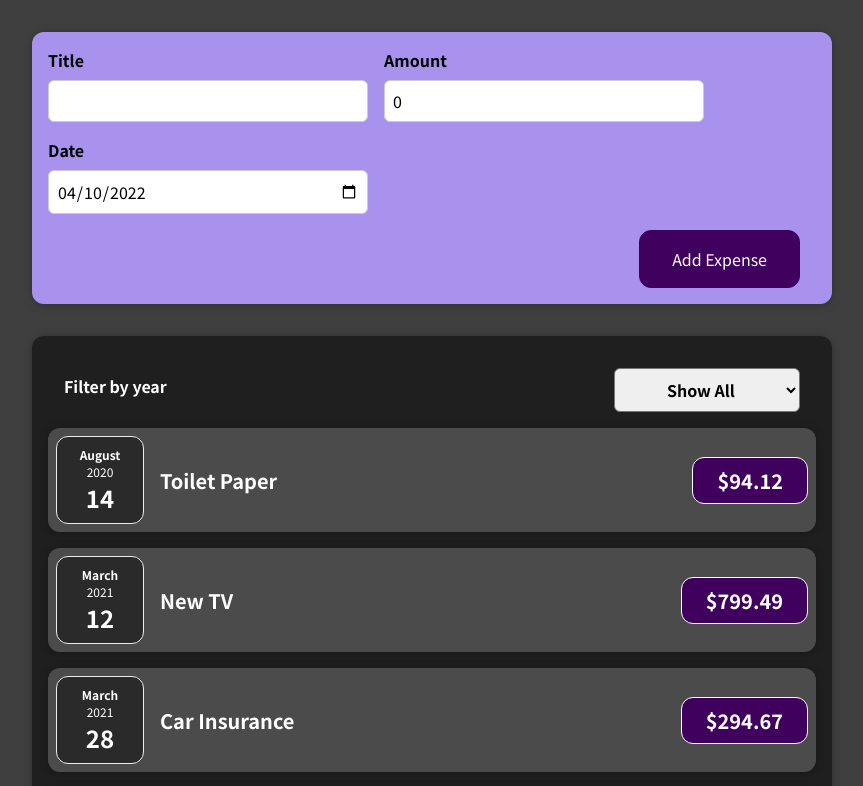
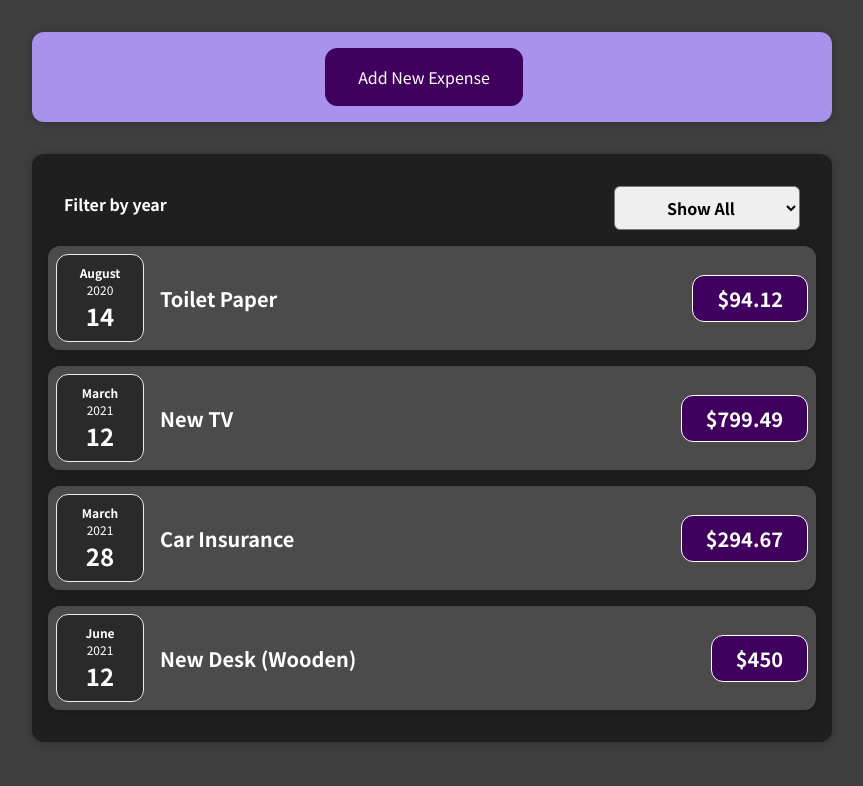
Before and after one commit to Solar5503/react-complete-guide-max, a React (Create React App) app: page / in a window 1280 px wide. Shown: the top 786 px of the page, without its empty margins (208-1071 px from the left). Built offline with nearby package versions, Linux system fonts and the light colour scheme.

Commit message:
hidden form

```diff
--- a/src/App.tsx
+++ b/src/App.tsx
@@ -10,7 +10,7 @@ interface IExpense {
   date: Date;
 }
 
-const DUMMY_EXPENSES = [
+const DUMMY_EXPENSES: IExpense[] = [
   {
     id: 'e1',
     title: 'Toilet Paper',
--- a/src/components/Expenses/Expense.tsx
+++ b/src/components/Expenses/Expense.tsx
@@ -1,10 +1,10 @@
-import ExpenseItem from './ExpenseItem';
+import React, { useState } from 'react';
+import Card from '../UI/Card';
 import styles from './Expense.module.scss';
-import Card from '../UI/Card';
 import ExpensesFilter from './ExpensesFilter';
-import { useState } from 'react';
+import ExpensesList from './ExpensesList';
 
-interface IExpenses {
+interface IExpense {
   id: string;
   title: string;
   amount: number;
@@ -18,29 +18,15 @@ function Expense({ expenses }: any) {
   };
 
   const filteredExpenses = expenses.filter(
-    (item: IExpenses) => item.date.getFullYear() === choseYear
+    (item: IExpense) => item.date.getFullYear() === choseYear
   );
 
   const isShowAll = choseYear !== 0 ? filteredExpenses : expenses;
 
-  let expensesContent: JSX.Element = (
-    <p style={{ color: 'white', textAlign: 'center' }}>No expenses found</p>
-  );
-  if (isShowAll.length > 0) {
-    expensesContent = isShowAll.map((item: IExpenses) => (
-      <ExpenseItem
-        key={item.id}
-        title={item.title}
-        date={item.date}
-        amount={item.amount}
-      />
-    ));
-  }
-
   return (
     <Card className={styles.expenses}>
       <ExpensesFilter selected={choseYear} onChangeYear={filterYearHandler} />
-      {expensesContent}
+      <ExpensesList expenses={isShowAll} />
     </Card>
   );
 }
--- a/src/components/Expenses/ExpenseItem.tsx
+++ b/src/components/Expenses/ExpenseItem.tsx
@@ -10,6 +10,7 @@ interface IProps {
 
 function ExpenseItem({ date, title, amount }: IProps) {
   return (
+    <li>
       <Card className={styles.expenseItem}>
         <ExpenseDate date={date} />
         <div className={styles.expenseItem__description}>
@@ -17,6 +18,7 @@ function ExpenseItem({ date, title, amount }: IProps) {
           <div className={styles.expenseItem__price}>${amount}</div>
         </div>
       </Card>
+    </li>
   );
 }
 
--- /dev/null
+++ b/src/components/Expenses/ExpensesList.module.scss
@@ -0,0 +1,9 @@
+.expensesList {
+  list-style: none;
+  padding: 0;
+
+  &__fallback {
+    color: white;
+    text-align: center;
+  }
+}
--- /dev/null
+++ b/src/components/Expenses/ExpensesList.tsx
@@ -0,0 +1,29 @@
+import styles from './ExpensesList.module.scss';
+import ExpenseItem from './ExpenseItem';
+
+interface IExpenses {
+  id: string;
+  title: string;
+  amount: number;
+  date: Date;
+}
+
+const ExpensesList = ({ expenses }: any) => {
+  if (expenses.length === 0)
+    return <h2 className={styles.expensesList__fallback}>No expenses found</h2>;
+
+  return (
+    <ul className={styles.expensesList}>
+      {expenses.map((item: IExpenses) => (
+        <ExpenseItem
+          key={item.id}
+          title={item.title}
+          date={item.date}
+          amount={item.amount}
+        />
+      ))}
+    </ul>
+  );
+};
+
+export default ExpensesList;
--- a/src/components/NewExpense/ExpenseForm.tsx
+++ b/src/components/NewExpense/ExpenseForm.tsx
@@ -7,11 +7,18 @@ interface IInput {
   date: Date;
 }
 
-interface IFunc {
-  onSaveExpenseData: (expenseData: IInput) => void;
+interface IFuncSaveExpenseData {
+  (expenseData: IInput): void;
+}
+interface IFuncShowForm {
+  (openForm: boolean): void;
+}
+interface IProps {
+  onSaveExpenseData: IFuncSaveExpenseData;
+  onShowForm: IFuncShowForm;
 }
 
-const ExpenseForm = ({ onSaveExpenseData }: IFunc) => {
+const ExpenseForm = ({ onSaveExpenseData, onShowForm }: IProps) => {
   const [expenseData, setExpenseData] = useState<IInput>({
     title: '',
     amount: 0,
@@ -40,6 +47,7 @@ const ExpenseForm = ({ onSaveExpenseData }: IFunc) => {
     e.preventDefault();
     onSaveExpenseData(expenseData);
     setExpenseData({ title: '', amount: 0, date: new Date() });
+    onShowForm(false);
   };
 
   return (
@@ -75,6 +83,9 @@ const ExpenseForm = ({ onSaveExpenseData }: IFunc) => {
         </div>
       </div>
       <div className={styles.newExpense__actions}>
+        <button type="button" onClick={() => onShowForm(false)}>
+          Cancel
+        </button>
         <button type="submit">Add Expense</button>
       </div>
     </form>
--- a/src/components/NewExpense/NewExpense.tsx
+++ b/src/components/NewExpense/NewExpense.tsx
@@ -1,3 +1,4 @@
+import { useState } from 'react';
 import ExpenseForm from './ExpenseForm';
 import styles from './NewExpense.module.scss';
 interface IProps {
@@ -17,6 +18,8 @@ interface IFunc {
 }
 
 const NewExpense = ({ onAddExpense }: IFunc) => {
+  const [openForm, setOpenForm] = useState<boolean>(false);
+
   const saveExpenseDataHandler = (enteredExpenseData: IProps) => {
     const expenseData = {
       ...enteredExpenseData,
@@ -24,9 +27,18 @@ const NewExpense = ({ onAddExpense }: IFunc) => {
     };
     onAddExpense(expenseData);
   };
+
   return (
     <div className={styles.newExpense}>
-      <ExpenseForm onSaveExpenseData={saveExpenseDataHandler} />
+      {openForm && (
+        <ExpenseForm
+          onSaveExpenseData={saveExpenseDataHandler}
+          onShowForm={setOpenForm}
+        />
+      )}
+      {!openForm && (
+        <button onClick={() => setOpenForm(true)}>Add New Expense</button>
+      )}
     </div>
   );
 };
```
Lines whose indentation alone changed are shown as unchanged.
